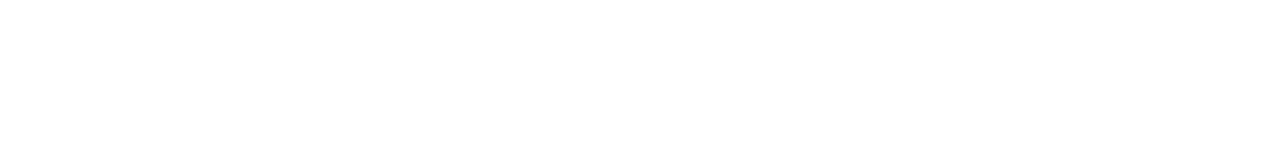
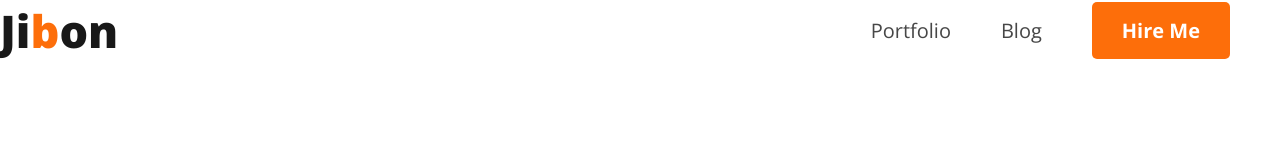
Before and after one commit to JR-Nil-Roy/My-Portfolio, a plain HTML site: page index.html in a window 1280 px wide. Drawn offline with nearby package versions, Linux system fonts and the light colour scheme; a web font is replaced by a local one.

Commit message:
nav style added

```diff
--- a/index.html
+++ b/index.html
@@ -1,12 +1,41 @@
 <!DOCTYPE html>
 <html lang="en">
+
 <head>
     <meta charset="UTF-8">
     <meta http-equiv="X-UA-Compatible" content="IE=edge">
     <meta name="viewport" content="width=s, initial-scale=1.0">
-    <title>Document</title>
+    <title>Jibon Roy Portfolio</title>
+    <link rel="preconnect" href="https://fonts.googleapis.com">
+    <link rel="preconnect" href="https://fonts.gstatic.com" crossorigin>
+    <link rel="preconnect" href="https://fonts.googleapis.com">
+    <link rel="preconnect" href="https://fonts.googleapis.com">
+    <link rel="preconnect" href="https://fonts.gstatic.com" crossorigin>
+    <link href="https://fonts.googleapis.com/css2?family=Bungee+Spice&family=Inter:wght@400;600;700&family=Lato:wght@400;700&family=Open+Sans:wght@400;600;700;800&family=Roboto:wght@400;900&family=Rubik+Bubbles&family=Sevillana&display=swap" rel="stylesheet">
+    <link rel="stylesheet" href="style.css">
 </head>
+
 <body>
+    <header>
+        <nav class="flex-style">
+            <div class="logo">
+                <h3> Ji<span class="color-orgn">b</span>on</h3>
+            </div>
+            <div class="menus">
+                <ul class="flex-style">
+                    <li><a href="#">Portfolio</a></li>
+                    <li><a href="#">Blog</a></li>
+                    <li><button class="btn-design">Hire Me</button></li>
+                </ul>
+            </div>
+        </nav>
+    </header>
+    <main>
 
+    </main>
+    <footer>
+
+    </footer>
 </body>
+
 </html>
--- /dev/null
+++ b/style.css
@@ -0,0 +1,59 @@
+* {
+    margin: 0;
+    padding: 0;
+    font-family: 'Lato', sans-serif;
+    font-family: 'Open Sans', sans-serif;
+    text-decoration: none;
+
+}
+/* common css */
+.flex-style{
+    display: flex;
+    align-items: center;
+
+}
+
+/* nav style */
+nav {
+
+    justify-content: space-between;
+
+}
+
+nav>.logo h3 {
+    color: #181818;
+    font-family: Open Sans;
+    font-size: 45px;
+    font-weight: 800;
+
+}
+
+.color-orgn {
+    color: #FD6E0A;
+}
+
+nav ul{
+    justify-content: center;
+}
+
+nav li {
+    list-style: none;
+    margin-right: 50px;
+}
+
+nav li a {
+    color: #474747;
+    font-family: Open Sans;
+    font-size: 20px;
+    font-weight: 400;
+}
+
+.btn-design {
+    border-radius: 5px;
+    background: #FD6E0A;
+    border: 0;
+    font-size: 20px;
+    color: white;
+    font-weight: 700;
+    padding: 15px 30px;
+}
```
